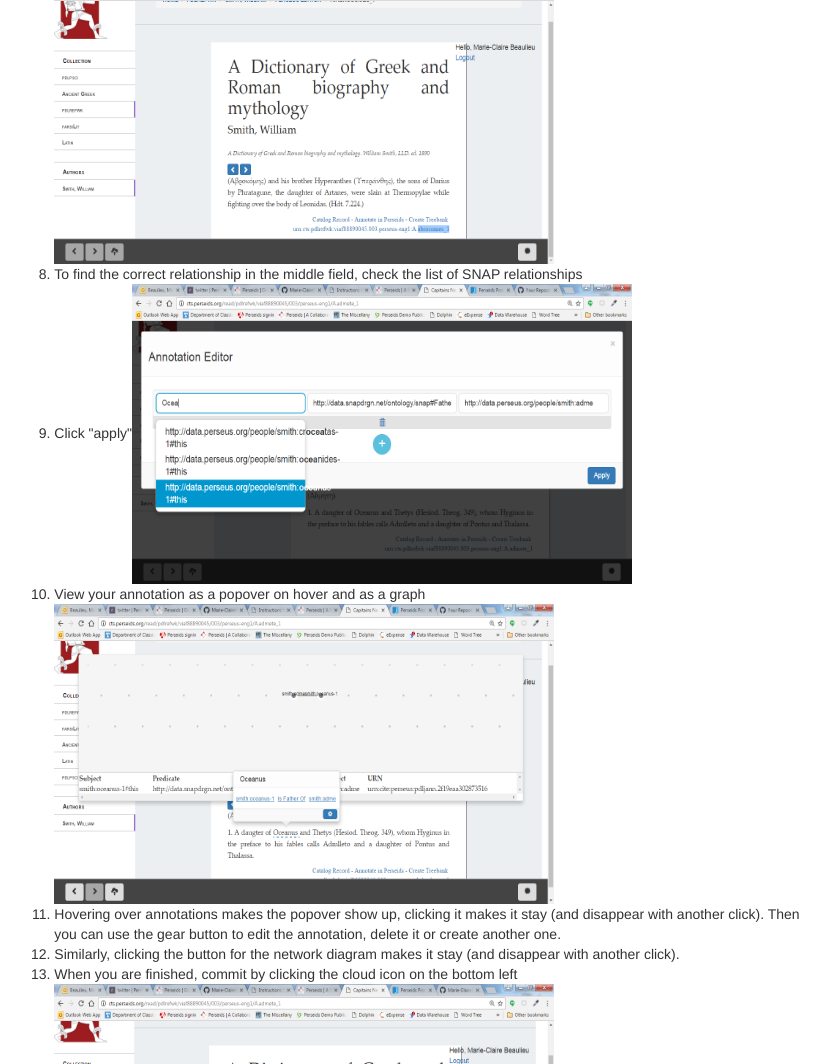
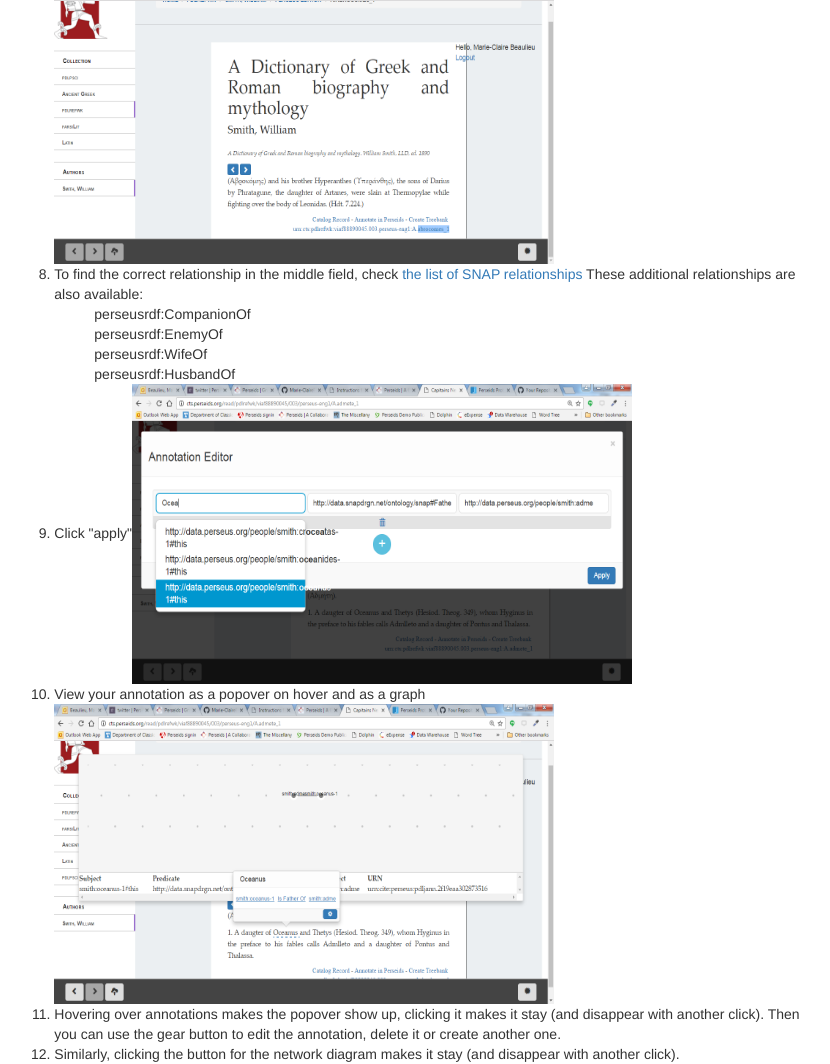
Before and after one commit to Marie-ClaireBeaulieu/Marie-ClaireBeaulieu.github.io, a plain HTML site: page Plokamos annotations/AnnotationProcess.html in a window 1280 px wide. Shown: the part 995-2059 px from the top of the page, without its empty margins (229-1059 px from the left). Drawn offline with nearby package versions, Linux system fonts and the light colour scheme; files that its build step writes are made by us from their sources; a script that the page names is missing.

Commit message:
added snap onto

```diff
--- a/Plokamos annotations/AnnotationProcess.html
+++ b/Plokamos annotations/AnnotationProcess.html
@@ -51,7 +51,11 @@
                            <strong>Be careful, many figures have the same name in Greek mythology! Read the entry before starting your work!</strong></li>
                            <li>Select the word you want to annotate and click the gear icon on the pop-up, then the plus sign <img class="image" src="http://Marie-ClaireBeaulieu.github.io/Plokamos annotations/images/select word.png"/></li>
                            <li>Enter the values in the form using the pre-populated matches. To make sure you have the right figures in each, check the bottom right corner for the stable ID of the person (highlighted in screenshot below). Confirm that the ID of the entry you are annotating corresponds to the entry you are selecting in the drop-down menu. <img class="image" src="http://Marie-ClaireBeaulieu.github.io/Plokamos annotations/images/right_figure.png"/></li>
-                           <li>To find the correct relationship in the middle field, check the list of SNAP relationships</li>
+                           <li>To find the correct relationship in the middle field, check <a href="http://snap.dighum.kcl.ac.uk/img/OwlVizImage.png">the list of SNAP relationships</a> These additional relationships are also available:
+                               <ul>perseusrdf:CompanionOf</ul>
+                               <ul>perseusrdf:EnemyOf</ul>
+                               <ul>perseusrdf:WifeOf</ul>
+                               <ul>perseusrdf:HusbandOf</ul></li>
                            <li>Click "apply"<img class="image" src="http://Marie-ClaireBeaulieu.github.io/Plokamos annotations/images/enter annotations.png"/></li>
                            <li>View your annotation as a popover on hover and as a graph <img class="image" src="http://Marie-ClaireBeaulieu.github.io/Plokamos annotations/images/annotation_with_graph.png"/></li>
                            <li>Hovering over annotations makes the popover show up, clicking it makes it stay (and disappear with another click). Then you can use the gear button to edit the annotation, delete it or create another one.</li>
```
